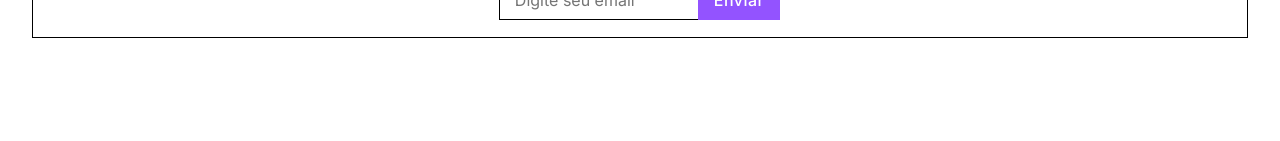
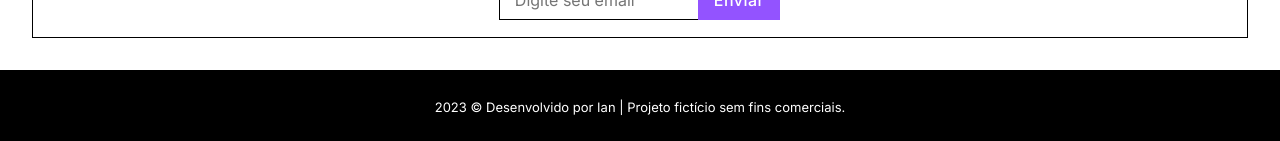
Before and after one commit to Ian-FS/meteora-ecommerce, a React (Vite) app: page / in a window 1280 px wide. Shown: the part 8647-8788 px from the top of the page. Before the commit the page ends 8717 px from the top, so only its background shows below. Built offline with nearby package versions, Linux system fonts and the light colour scheme.

Commit message:
adicionado o componente Rodape

```diff
--- a/src/App.jsx
+++ b/src/App.jsx
@@ -5,6 +5,7 @@ import Facilities from './components/Facilities/Facilities'
 import Header from './components/Header/Header'
 import Main from './components/Main/Main'
 import Register from './components/Register/Register'
+import Rodape from './components/Rodape/Rodape'
 import SearchBar from './components/SearchBar/SearchBar'
 
 function App() {
@@ -18,6 +19,7 @@ function App() {
       <Cards />
       <Facilities />
       <Register />
+      <Rodape />
     </>
   )
 }
--- /dev/null
+++ b/src/components/Rodape/Rodape.jsx
@@ -0,0 +1,11 @@
+import './Rodape.scss'
+
+export default function Rodape() {
+    return (
+        <div className='rodape'>
+            <h2>
+                2023 © Desenvolvido por Ian | Projeto fictício sem fins comerciais.
+            </h2>
+        </div>
+    )
+}
--- /dev/null
+++ b/src/components/Rodape/Rodape.scss
@@ -0,0 +1,17 @@
+.rodape {
+    background-color: var(--black-primary);
+
+    padding: 17px 23px 17px 23px;
+
+    h2 {
+        padding: 10px;
+        font-family: var(--font-prtimary);
+        font-size: 13px;
+        font-weight: 400;
+        line-height: 20px;
+        letter-spacing: 0px;
+        text-align: center;
+
+        color: var(--white-primary);
+    }
+}
```
